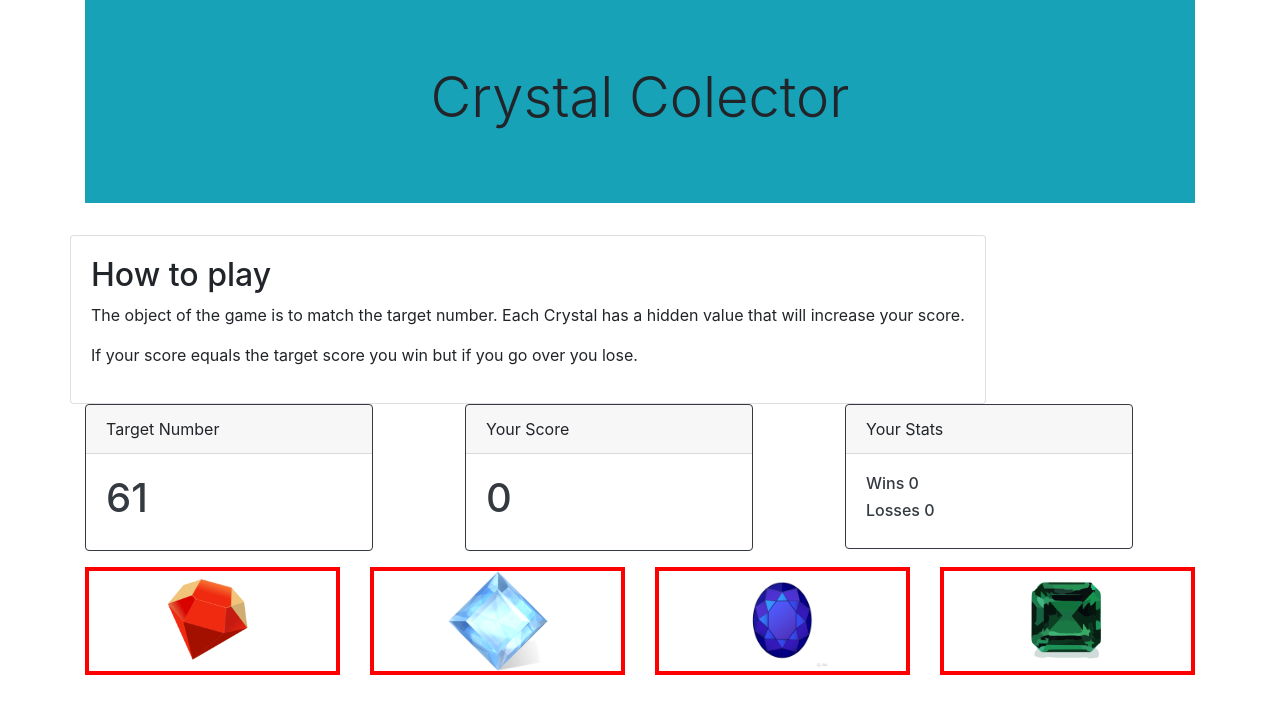
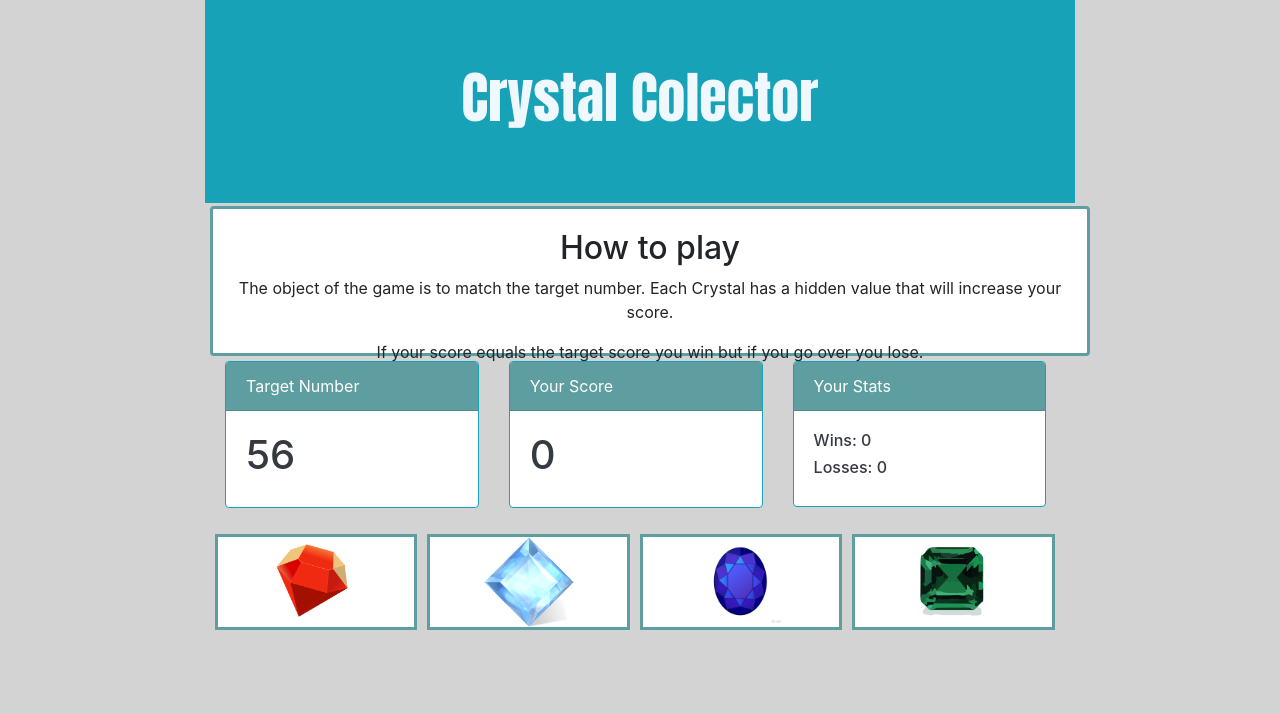
Before and after one commit to mjalbert13/unit-4-game, a plain HTML site: page index.html in a window 1280 px wide. Drawn offline with nearby package versions, Linux system fonts and the light colour scheme.

Commit message:
updated logic and css

```diff
--- a/assests/css/style.css
+++ b/assests/css/style.css
@@ -1,40 +1,60 @@
 body {
+    background:lightgray;
 
 }
 
 .container {
-    max-width: 500px;
-
+    max-width: 900px;
 }
 
 .jumbotron-fluid {
-    background: cadetblue;
+    margin-bottom: 3px !important;
+    font-family: Impact, Haettenschweiler, 'Arial Narrow Bold', sans-serif;
 }
 
 .display-4 {
     text-align: center;
+    color: aliceblue;
 }
 
 .instruction {
-
+    max-width: 9000px;
 }
 
-.randomNumb {
-
+.my-info{
+    text-align: center;
+    max-height: 130px;
+    max-width: 100%;
+    max-height: 150px;
+    margin-left: 20px;
+    border: 3px solid cadetblue;
 }
 
-.win-loss{
+.stat-row{
+    margin: 5px;
+}
+.col-md-4 {
+    max-width: 33%;
+}
 
+.crystal-row{
+    margin-left: 5px;
+    margin-top: 3px;
 }
 .col-md-3 {
-
+    background: white;
+    margin: 5px;
+    max-width: 23%;
+    border: 3px solid cadetblue;
+    text-align: center;
 }
 
-.crystal {
-   border: 4px solid red;
+.card-header {
+   background: cadetblue;
+   color: white;
 }
 
 img {
-    max-width: 100px;
-    max-height: 100px;
+    max-width: 90px;
+    max-height: 90px;
 }
--- a/assests/javascript/game.js
+++ b/assests/javascript/game.js
@@ -21,10 +21,19 @@ $(document).ready(function(){
     saphire = Math.floor(Math.random() * 11+1);
     emrald = Math.floor(Math.random() * 11 +1);
 
-    $("#wins").text("Wins " + wins);
-    $("#losses").text("Losses " + losses);
+    $("#wins").text("Wins: " + wins);
+    $("#losses").text("Losses: " + losses);
     $("#score").text(counter);
 
+    if(ruby===diamond ||ruby === saphire || ruby === emrald){
+        reStart();
+    }
+    if(diamond === saphire || diamond ===emrald){
+        reStart();
+    }
+    if(saphire === emrald){
+        reStart();
+    }
     // set up restart funtion to start new game
     function reStart(){
         randomNumber = Math.floor(Math.random() * 101+19);
@@ -34,6 +43,16 @@ $(document).ready(function(){
         diamond = Math.floor(Math.random() * 11 +1);
         saphire = Math.floor(Math.random() * 11+1);
         emrald = Math.floor(Math.random() * 11 +1);
+
+        if(ruby===diamond ||ruby === saphire || ruby === emrald){
+            reStart();
+        }
+        if(diamond === saphire || diamond ===emrald){
+            reStart();
+        }
+        if(saphire === emrald){
+            reStart();
+        }
 
         counter = 0;
 
@@ -61,6 +80,7 @@ $(document).ready(function(){
             reStart();
         }
     }
+
 // On click count goes up by the value of crystal clicked and checks for win/loss
     $("#ruby").on("click", function() {
         counter += ruby;
--- a/index.html
+++ b/index.html
@@ -6,8 +6,8 @@
     <meta http-equiv="X-UA-Compatible" content="ie=edge">
     <title>crystal game</title>
     <link rel="stylesheet" href="assests/css/reset.css">
+    <link rel="stylesheet" href="https://stackpath.bootstrapcdn.com/bootstrap/4.3.1/css/bootstrap.min.css" integrity="sha384-ggOyR0iXCbMQv3Xipma34MD+dH/1fQ784/j6cY/iJTQUOhcWr7x9JvoRxT2MZw1T" crossorigin="anonymous">
     <link rel="stylesheet" href="assests/css/style.css">
-    <link rel="stylesheet" href="https://stackpath.bootstrapcdn.com/bootstrap/4.3.1/css/bootstrap.min.css" integrity="sha384-ggOyR0iXCbMQv3Xipma34MD+dH/1fQ784/j6cY/iJTQUOhcWr7x9JvoRxT2MZw1T" crossorigin="anonymous">
     <script src="https://ajax.googleapis.com/ajax/libs/jquery/3.2.1/jquery.min.js"></script>
 </head>
 <body>
@@ -22,9 +22,9 @@
         </div>
     </header>
 
-    <div class="row">
-        <div class="card">
-            <div class="card-body justify-content-center">
+    <div class="row instruction">
+        <div class="card my-info">
+            <div class="card-body justify-content-center" >
                 <h2>How to play</h2>
                 <p>The object of the game is to match the target number. Each Crystal has a hidden value that will increase your score.</p>
                 <p>If your score equals the target score you win but if you go over you lose.</p>
@@ -32,10 +32,10 @@
         </div>
     </div>
 
-    <div class="row">
-        <div class="col-md-4 justify-content-center">
+    <div class="row stat-row">
+        <div class="col-md-4 align-content-center">
             <div class="randomNumb">
-                <div class="card border-dark mb-3" style="max-width: 18rem;">
+                <div class="card border-info mb-3" style="max-width: 18rem;">
                     <div class="card-header">Target Number</div>
                     <div class="card-body text-dark">
                       <h1 id="computer-number"></h1>
@@ -44,8 +44,8 @@
             </div>
         </div>
 
-        <div class="col-md-4">
-            <div class="card border-dark mb-3" style="max-width: 18rem;">
+        <div class="col-md-4 ">
+            <div class="card border-info mb-3" style="max-width: 18rem;">
                 <div class="card-header">Your Score</div>
                 <div class="card-body text-dark">
                     <h1 id="score"></h1>
@@ -53,8 +53,8 @@
             </div>
         </div>
 
-        <div class="col-md-4">
-            <div class="card border-dark mb-3" style="max-width: 18rem;">
+        <div class="col-md-4 justify-content-center">
+            <div class="card border-info mb-3" style="max-width: 18rem;">
                 <div class="card-header">Your Stats</div>
                 <div class="card-body text-dark">
                     <h6 id="wins">Wins 0</h2>
@@ -63,10 +63,10 @@
             </div>
         </div>
 
-
     </div>
 
-    <div class="row">
+    <div class="row crystal-row" >
+
         <div class="col-md-3 justify-content-center">
             <div class="crystal" id ="ruby">
                 <img src="../unit-4-game/assests/images/ruby.png" alt="ruby" class="mx-auto d-block">
@@ -99,7 +99,6 @@
 
 </div>
 
-
 </body>
 
 <script src="../unit-4-game/assests/javascript/game.js"></script>
```
